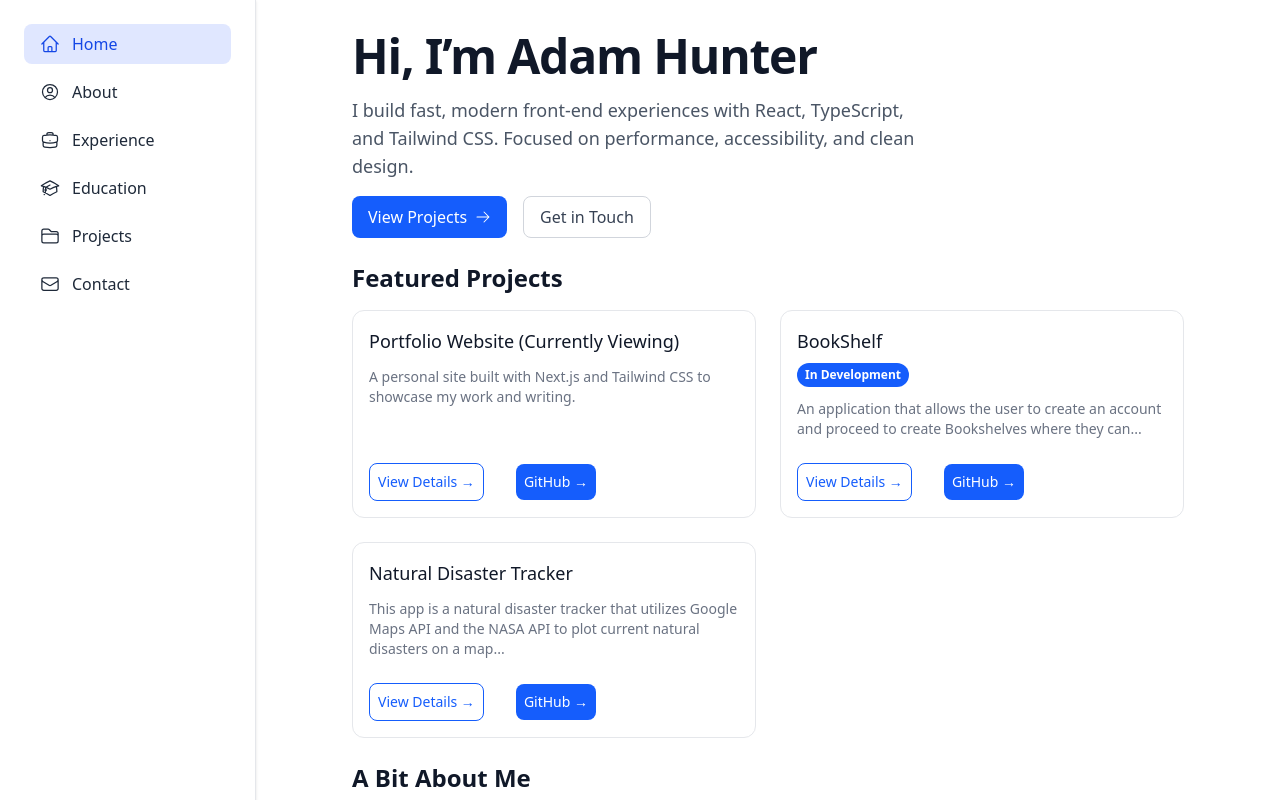
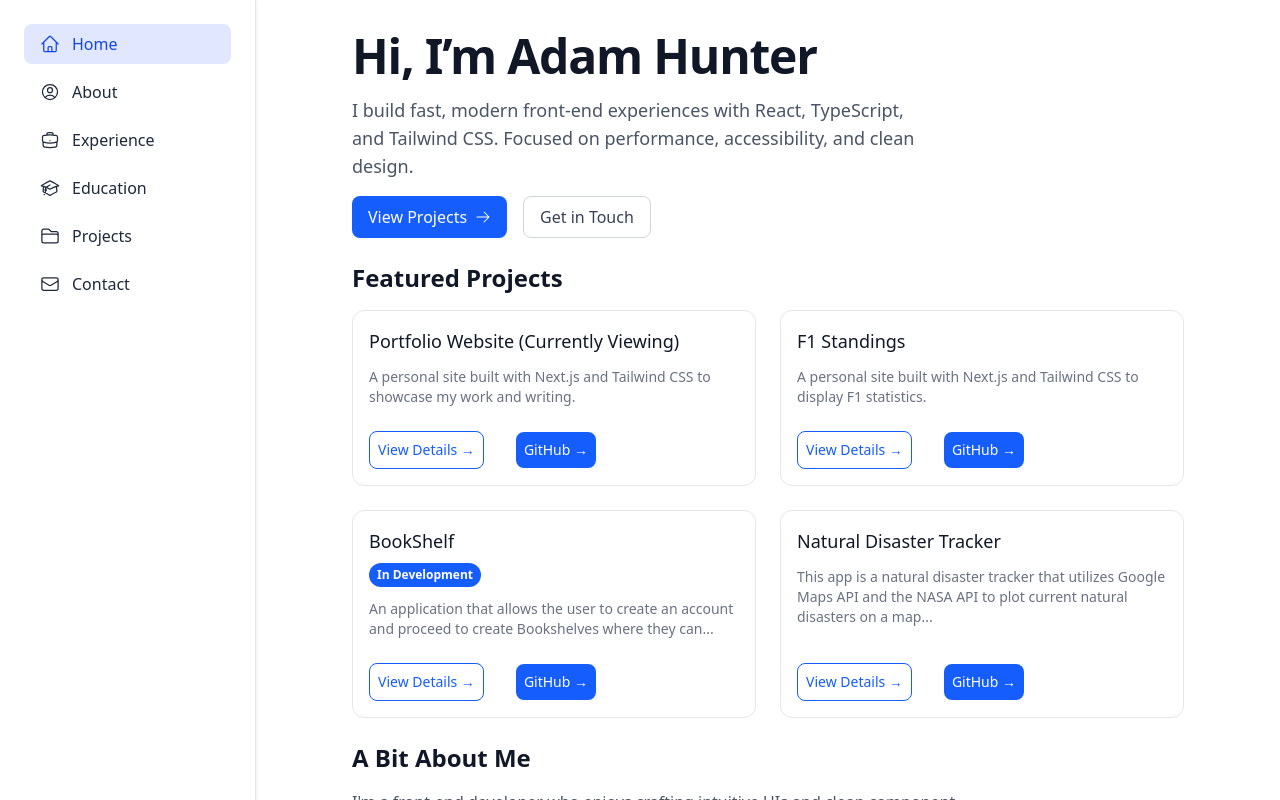
Before and after one commit to adam-hunter13/next-portfolio, a Next.js app: page / in a window 1280 px wide. Shown: the top 800 px of the page. Built offline with nearby package versions, Linux system fonts and the light colour scheme.

Commit message:
adding f1 app

```diff
--- a/app/data/projects.ts
+++ b/app/data/projects.ts
@@ -19,6 +19,17 @@ const projects: Project[] = [
     live: '/projects',
     github: 'https://github.com/adam-hunter13/next-portfolio',
     image: '',
+    featured: true,
+    inDevelopment: false,
+  },
+  {
+    title: 'F1 Standings',
+    descriptionPreview: 'A personal site built with Next.js and Tailwind CSS to display F1 statistics.',
+    description: 'A personal site built with Next.js and Tailwind CSS to display F1 statistics. This includes current standings for the drivers and constructors championships, current and previous race season history and I have also added a theme selector so the theme of the app can be the colors of your favorite f1 team.',
+    tags: ['Next.js', 'Tailwind CSS', 'TypeScript', 'Jolpica API'],
+    live: 'https://f1-app-two.vercel.app/',
+    github: 'https://github.com/adam-hunter13/f1-app',
+    image: 'f1_app_preview.png',
     featured: true,
     inDevelopment: false,
   },
```
Also changed, not shown: public/f1_app_preview.png (added).
